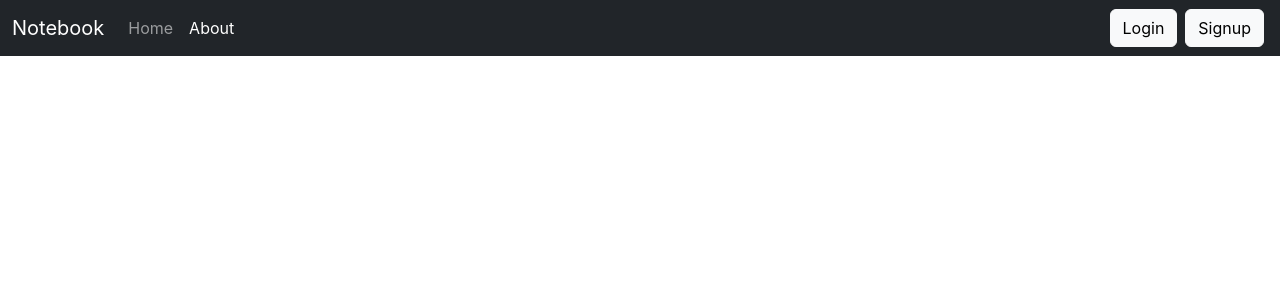
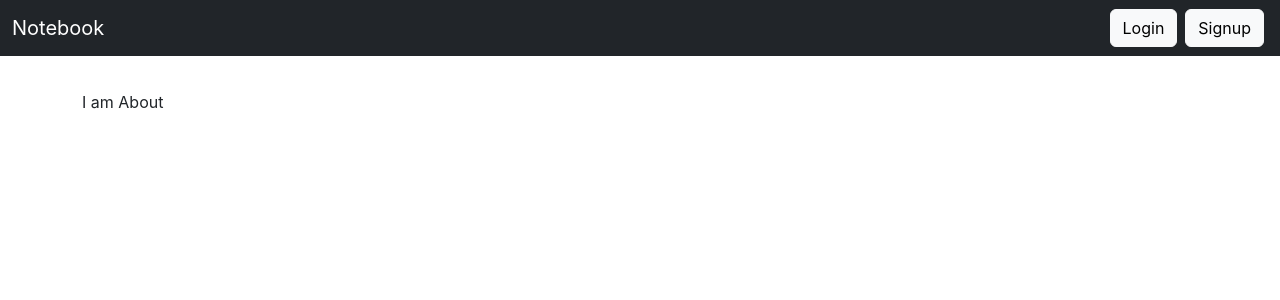
Before and after one commit to 4K45H107/react-note-book, a React (Create React App) app: page /about in a window 1280 px wide. Shown: the top 300 px of the page. Built offline with nearby package versions, Linux system fonts and the light colour scheme.

Commit message:
mongoDB atlas connected

```diff
--- a/src/components/About.js
+++ b/src/components/About.js
@@ -1,7 +1,16 @@
 import React from "react";
 
 const About = () => {
-  return <div>I am About</div>;
+  return (
+    <div
+      style={{
+        margin: "35px 0px",
+        marginTop: "90px",
+      }}
+    >
+      I am About
+    </div>
+  );
 };
 
 export default About;
--- a/src/components/Navbar.js
+++ b/src/components/Navbar.js
@@ -13,7 +13,10 @@ const Navbar = () => {
   return (
     <nav className="navbar fixed-top navbar-expand-lg navbar-dark bg-dark">
       <div className="container-fluid">
-        <Link className="navbar-brand" to="/">
+        <Link
+          className="navbar-brand"
+          to={localStorage.getItem("token") ? "/" : "/login"}
+        >
           Notebook
         </Link>
         <button
@@ -28,6 +31,7 @@ const Navbar = () => {
           <span className="navbar-toggler-icon"></span>
         </button>
         <div className="collapse navbar-collapse" id="navbarSupportedContent">
+          {localStorage.getItem("token") ? (
             <ul className="navbar-nav me-auto mb-2 mb-lg-0">
               <li className="nav-item">
                 <Link
@@ -51,6 +55,9 @@ const Navbar = () => {
                 </Link>
               </li>
             </ul>
+          ) : (
+            <div className="navbar-nav me-auto mb-2 mb-lg-0"></div>
+          )}
           {localStorage.getItem("token") === null ? (
             <form className="d-flex">
               {!(location.pathname === "/login") && (
```
Also changed, not shown: TODO.txt, 1 other file (tests, documents, lock files or other folders). Lines whose indentation alone changed are shown as unchanged.
